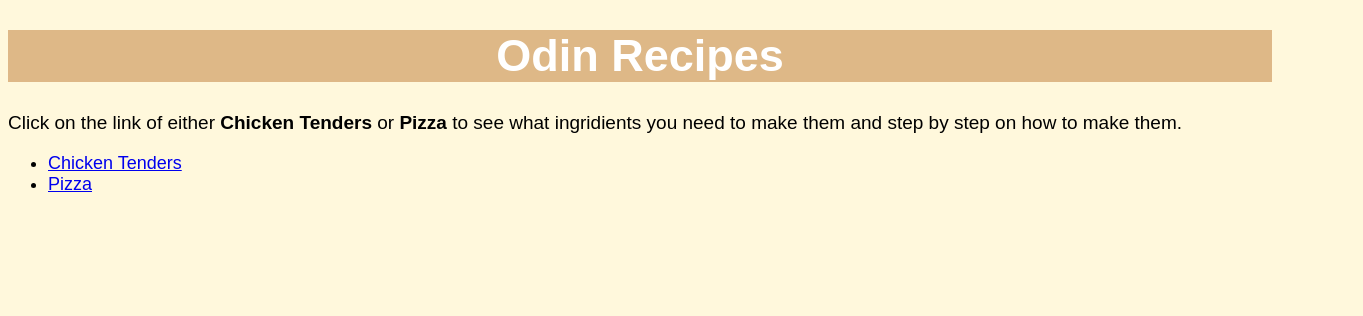
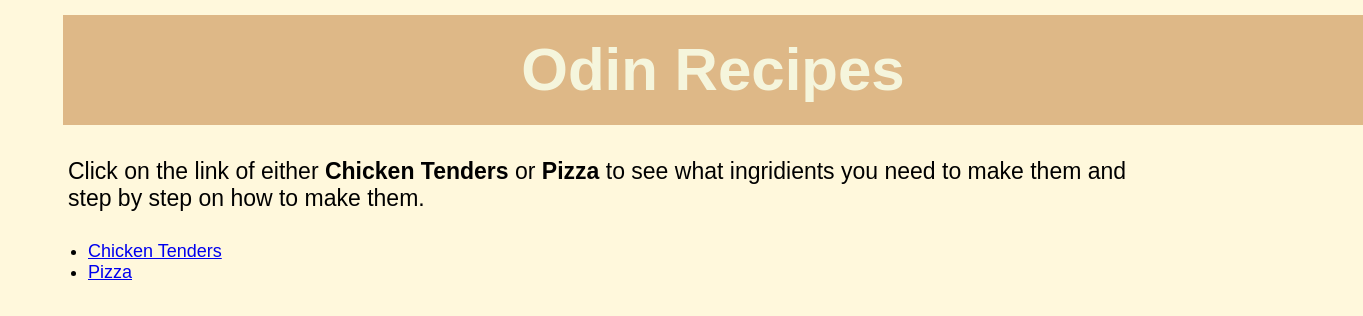
Before and after one commit to jesuss9/odin-recipes, a plain HTML site: page index.html in a window 1280 px wide. Shown: the whole page, 1363 px wide, since content can reach past the window. Drawn offline with Linux system fonts and the light colour scheme.

Commit message:
added-more-css-moved-text-around-with-padding-and-margin-to-make-it-look-better

```diff
--- a/style.css
+++ b/style.css
@@ -1,19 +1,39 @@
-body{
+html{
     background-color:cornsilk;
-    font-family: Arial, Helvetica, sans-serif
+    font-family: Arial, Helvetica, sans-serif;
+    box-sizing:border-box;
+    display:inline-block;
 }
 
 #title {
     background-color:burlywood;
-    color:white;
+    color:beige;
     text-align:center;
-    font-size:45px
+    font-size:60px;
+    margin-top: 15px;
+    margin-left: 55px;
+    margin-right: 50px;
+    margin-bottom:10px;
+    padding-bottom: 10px;
+    padding-top:20px;
+    border: 20px black ;
+    Height:80px;
+    Width:1300px;
 }
 
 .links {
     font-size: 18px;
+    border: 10px black;
+    height :60px;
+    width: 150px;
+    margin-left: 40px;
+    margin-top:-30px;
 }
 
 .description {
-    font-size:19px;
+    font-size:23px;
+    width: 1100px;
+    height: 80px;
+    margin-left: 50px;
+    padding: 10px;
 }
```
